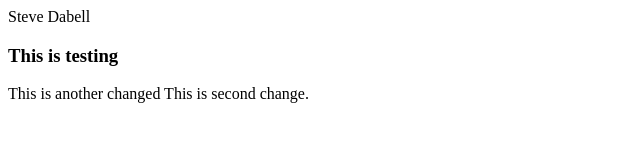
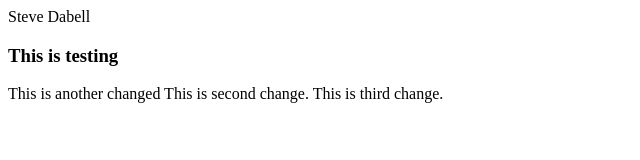
Before and after one commit to sani005/remote-ng2, a plain HTML site: page index.html in a window 1280 px wide. Shown: the whole page, without its empty margins (0-640 px from the left). Drawn offline with Linux system fonts and the light colour scheme.

Commit message:
am trying to commit change

```diff
--- a/index.html
+++ b/index.html
@@ -20,5 +20,8 @@
 This is another changed
 
 This is second change.
+
+
+This is third change.
 </body>
 </html>
```
